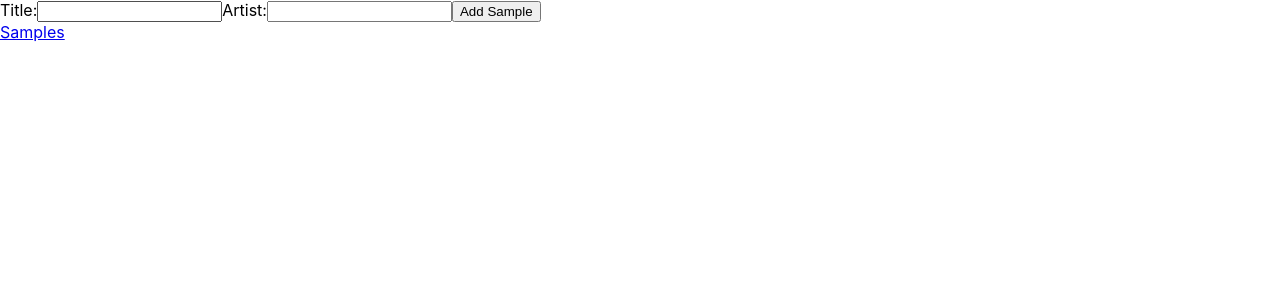
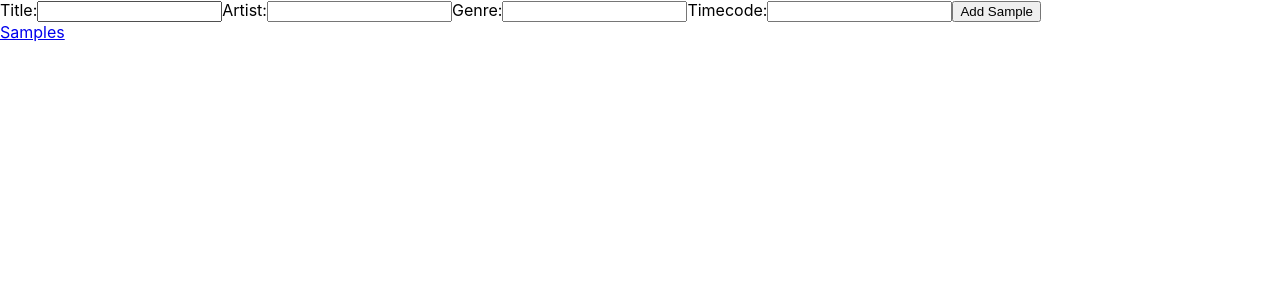
Before and after one commit to manuelpapa/todo, a React (Create React App) app: page /add in a window 1280 px wide. Shown: the top 300 px of the page. Built offline with nearby package versions, Linux system fonts and the light colour scheme.

Commit message:
Add all fields to form

```diff
--- a/db.json
+++ b/db.json
@@ -107,6 +107,14 @@
       "title": "shit",
       "timecode": "0:01",
       "id": 16
+    },
+    {
+      "id": 17
+    },
+    {
+      "title": "sdsd",
+      "artist": "sdsdsdsyd",
+      "id": 18
     }
   ]
 }
--- a/src/api/fetchSamples.js
+++ b/src/api/fetchSamples.js
@@ -8,15 +8,29 @@ export async function fetchSamples() {
   return result;
 }
 
-export function postSamples({ newGenre, newArtist, newTitle, newTimecode }) {
-  fetch("http://localhost:3333/samples", {
+// export function postSamples({ newGenre, newArtist, newTitle, newTimecode }) {
+//   fetch("http://localhost:3333/samples", {
+//     method: "POST",
+//     headers: { "Content-Type": "application/json" },
+//     body: JSON.stringify({
+//       genre: newGenre,
+//       artist: newArtist,
+//       title: newTitle,
+//       timecode: newTimecode,
+//     }),
+
+//   });
+// }
+
+export const postSamples = async (sample) => {
+  const response = await fetch("http://localhost:3333/samples", {
     method: "POST",
-    body: JSON.stringify({
-      genre: newGenre,
-      artist: newArtist,
-      title: newTitle,
-      timecode: newTimecode,
-    }),
     headers: { "Content-Type": "application/json" },
+    body: JSON.stringify(sample),
   });
-}
+  if (!response.ok) {
+    throw response;
+  }
+  const result = await response.json();
+  return result;
+};
--- a/src/pages/AddSample.js
+++ b/src/pages/AddSample.js
@@ -1,5 +1,6 @@
 import React, { useState } from "react";
 import { Link } from "react-router-dom";
+import { postSamples } from "../api/fetchSamples";
 // import { postSamples } from "../api/fetchSamples";
 
 // export default function AddSample() {
@@ -10,6 +11,8 @@ import { Link } from "react-router-dom";
 export default function AddSample() {
   const [title, setTitle] = useState("");
   const [artist, setArtist] = useState("");
+  const [genre, setGenre] = useState("");
+  const [timecode, setTimecode] = useState("");
 
   function handleTitleChange(event) {
     setTitle(event.target.value);
@@ -17,8 +20,25 @@ export default function AddSample() {
   function handleArtistChange(event) {
     setArtist(event.target.value);
   }
-  function handleSubmit(event) {
+  function handleGenreChange(event) {
+    setArtist(event.target.value);
+  }
+  function handleTimecodeChange(event) {
+    setArtist(event.target.value);
+  }
+  async function handleSubmit(event) {
     event.preventDefault();
+    await postSamples({
+      title,
+      artist,
+      genre,
+      timecode,
+      createdAt: Date.now(),
+    });
+    setTitle("");
+    setArtist("");
+    setGenre("");
+    setTimecode("");
   }
 
   return (
@@ -31,6 +51,14 @@ export default function AddSample() {
         <label>
           Artist:
           <input type="text" value={artist} onChange={handleArtistChange} />
+        </label>
+        <label>
+          Genre:
+          <input type="text" value={genre} onChange={handleGenreChange} />
+        </label>
+        <label>
+          Timecode:
+          <input type="text" value={timecode} onChange={handleTimecodeChange} />
         </label>
         <input type="submit" value="Add Sample" />
       </form>
```
